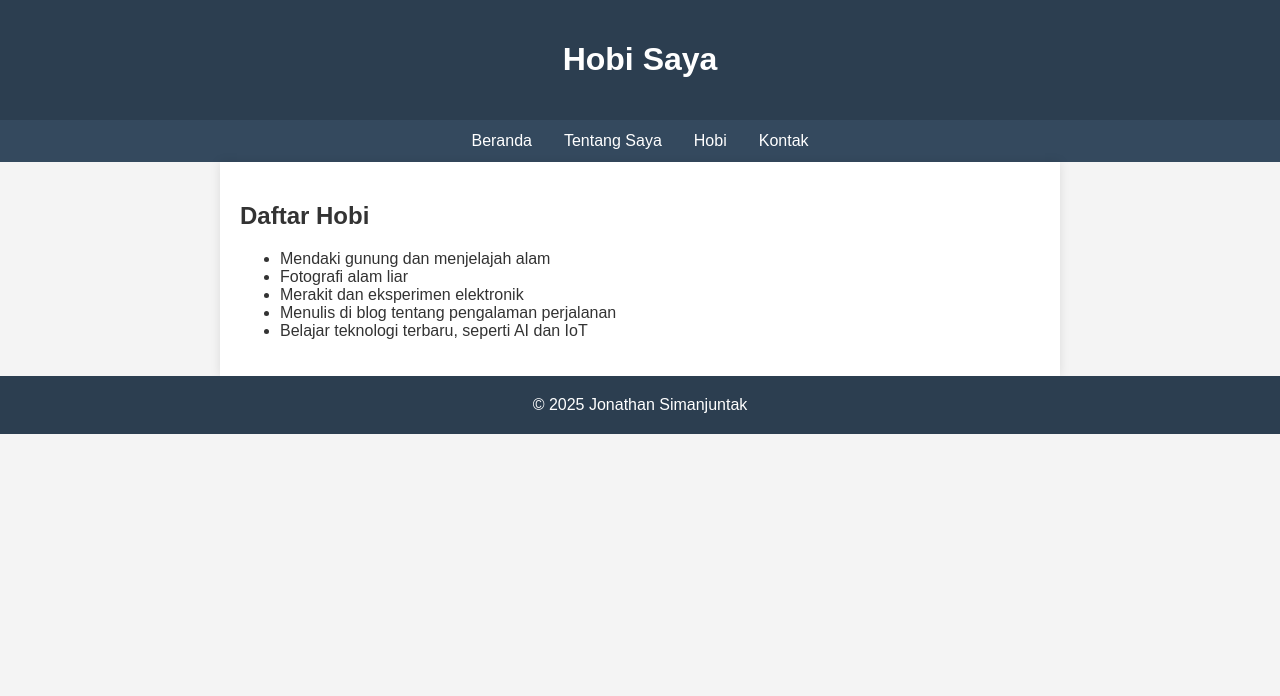
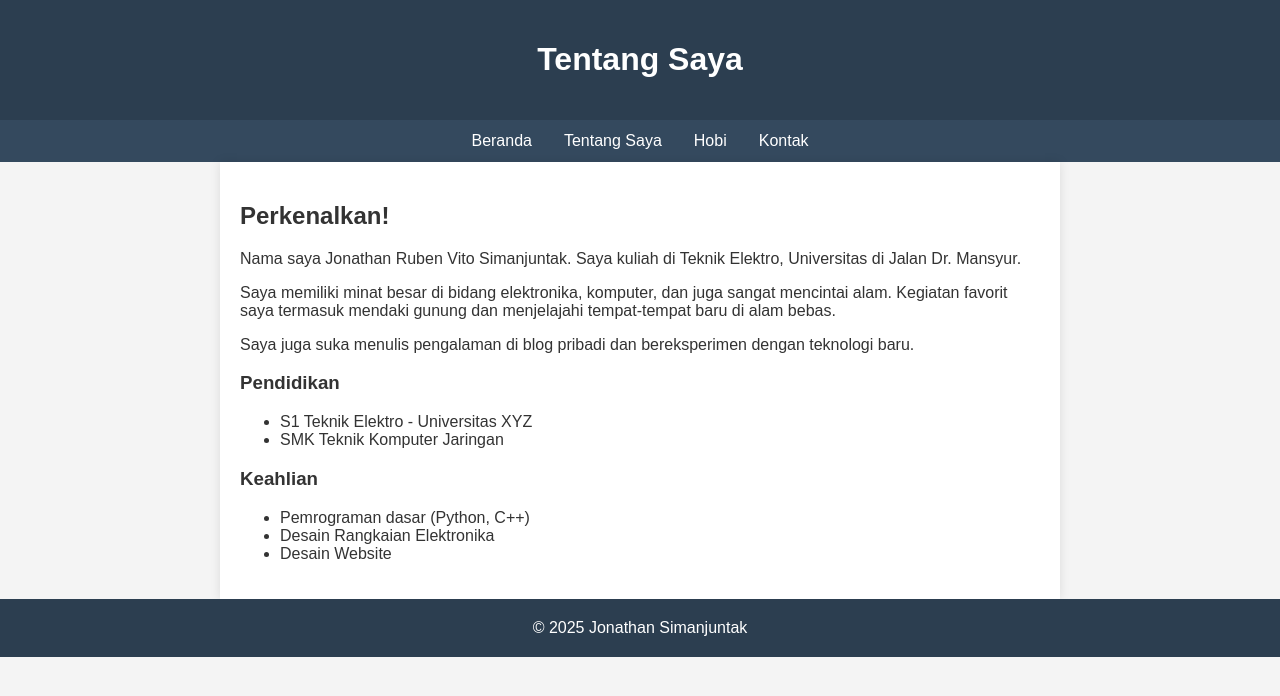
Before and after one commit to JonathanRuben-eng/profile-saya, a plain HTML site: page hobi.html in a window 1280 px wide. Drawn offline with Linux system fonts and the light colour scheme.

Commit message:
hobi.html

```diff
--- a/hobi.html
+++ b/hobi.html
@@ -3,7 +3,7 @@
 <head>
     <meta charset="UTF-8">
     <meta name="viewport" content="width=device-width, initial-scale=1.0">
-    <title>Hobi Saya</title>
+    <title>Tentang Jonathan Simanjuntak</title>
     <style>
         body { font-family: Arial, sans-serif; margin: 0; background: #f4f4f4; color: #333; }
         header, footer { background: #2c3e50; color: white; text-align: center; padding: 20px; }
@@ -16,7 +16,7 @@
 <body>
 
     <header>
-        <h1>Hobi Saya</h1>
+        <h1>Tentang Saya</h1>
     </header>
 
     <nav>
@@ -27,13 +27,20 @@
     </nav>
 
     <div class="container">
-        <h2>Daftar Hobi</h2>
+        <h2>Perkenalkan!</h2>
+        <p>Nama saya Jonathan Ruben Vito Simanjuntak. Saya kuliah di Teknik Elektro, Universitas di Jalan Dr. Mansyur.</p>
+        <p>Saya memiliki minat besar di bidang elektronika, komputer, dan juga sangat mencintai alam. Kegiatan favorit saya termasuk mendaki gunung dan menjelajahi tempat-tempat baru di alam bebas.</p>
+        <p>Saya juga suka menulis pengalaman di blog pribadi dan bereksperimen dengan teknologi baru.</p>
+        <h3>Pendidikan</h3>
         <ul>
-            <li>Mendaki gunung dan menjelajah alam</li>
-            <li>Fotografi alam liar</li>
-            <li>Merakit dan eksperimen elektronik</li>
-            <li>Menulis di blog tentang pengalaman perjalanan</li>
-            <li>Belajar teknologi terbaru, seperti AI dan IoT</li>
+            <li>S1 Teknik Elektro - Universitas XYZ</li>
+            <li>SMK Teknik Komputer Jaringan</li>
+        </ul>
+        <h3>Keahlian</h3>
+        <ul>
+            <li>Pemrograman dasar (Python, C++)</li>
+            <li>Desain Rangkaian Elektronika</li>
+            <li>Desain Website</li>
         </ul>
     </div>
 
```
